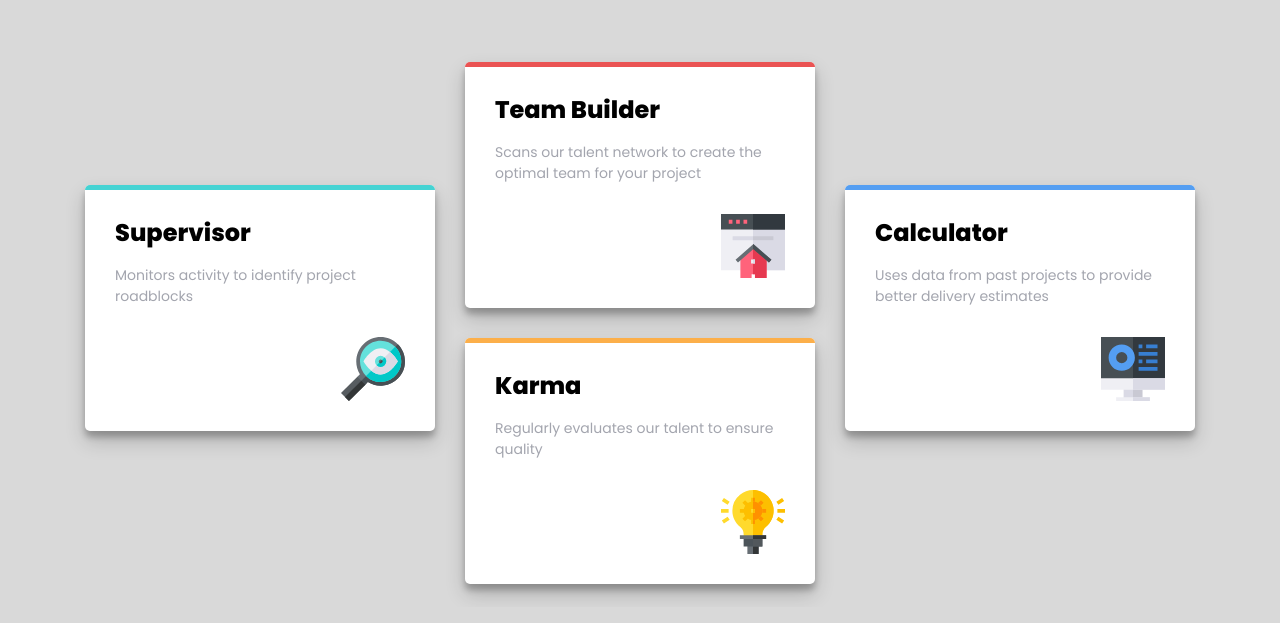
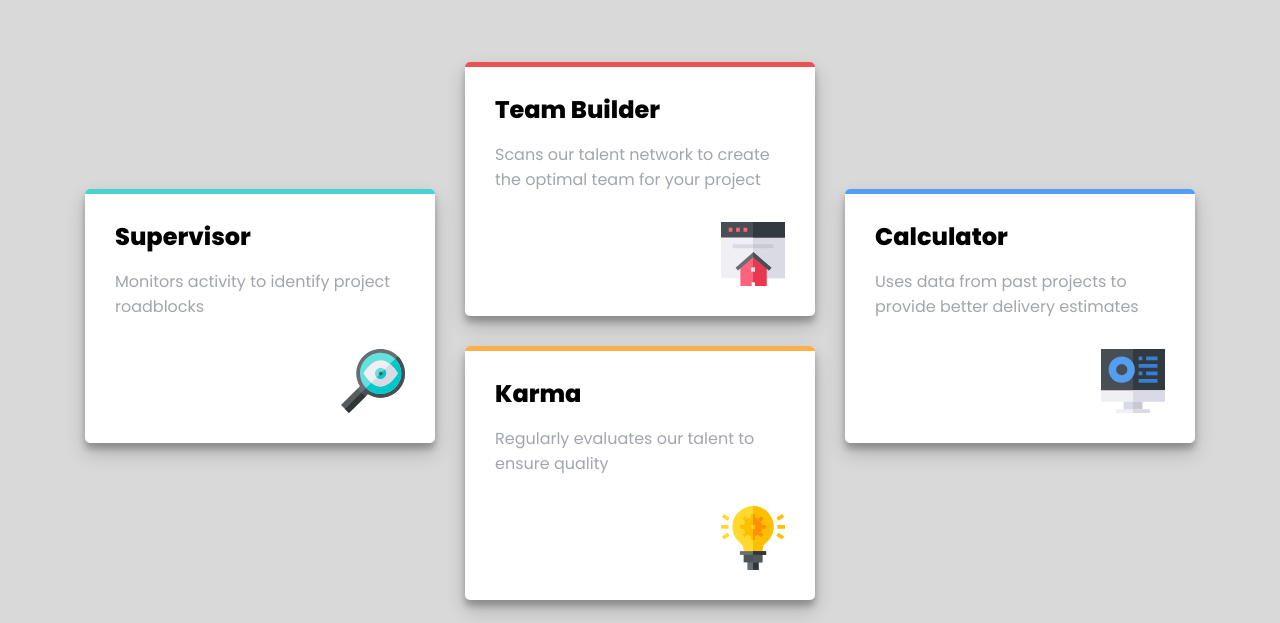
Before and after one commit to jose-engineer/Four-Card, a plain HTML site: page index.html in a window 1280 px wide. Shown: the part 215-838 px from the top of the page. Drawn offline with Linux system fonts and the light colour scheme.

Commit message:
Adjust font size

```diff
--- a/style.css
+++ b/style.css
@@ -85,7 +85,7 @@ p {
 }
 
 .box p {
-    font-size: 14px;
+    /* font-size: 14px; */
     margin: 15px 0 30px;
 }
 
```
